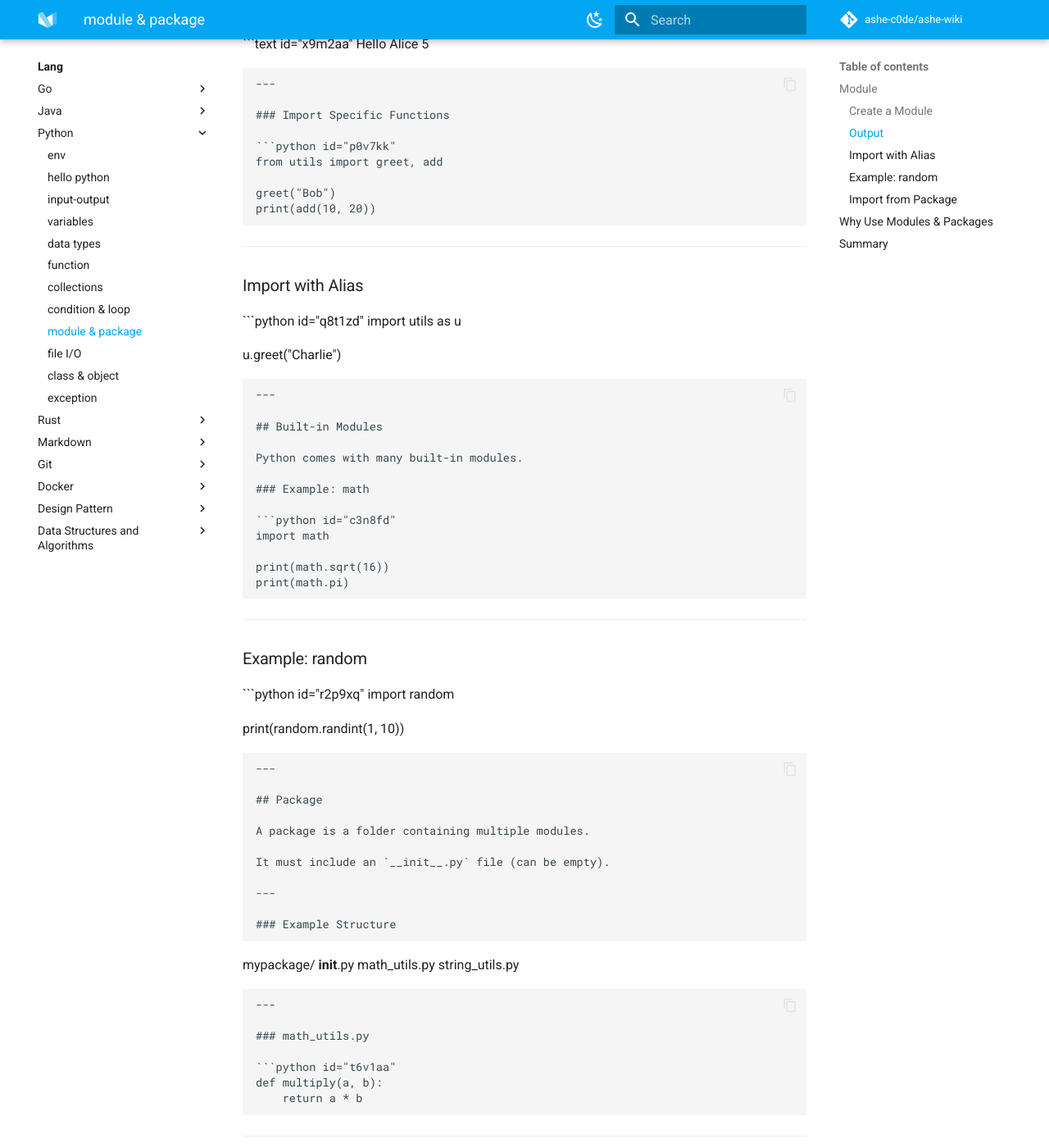
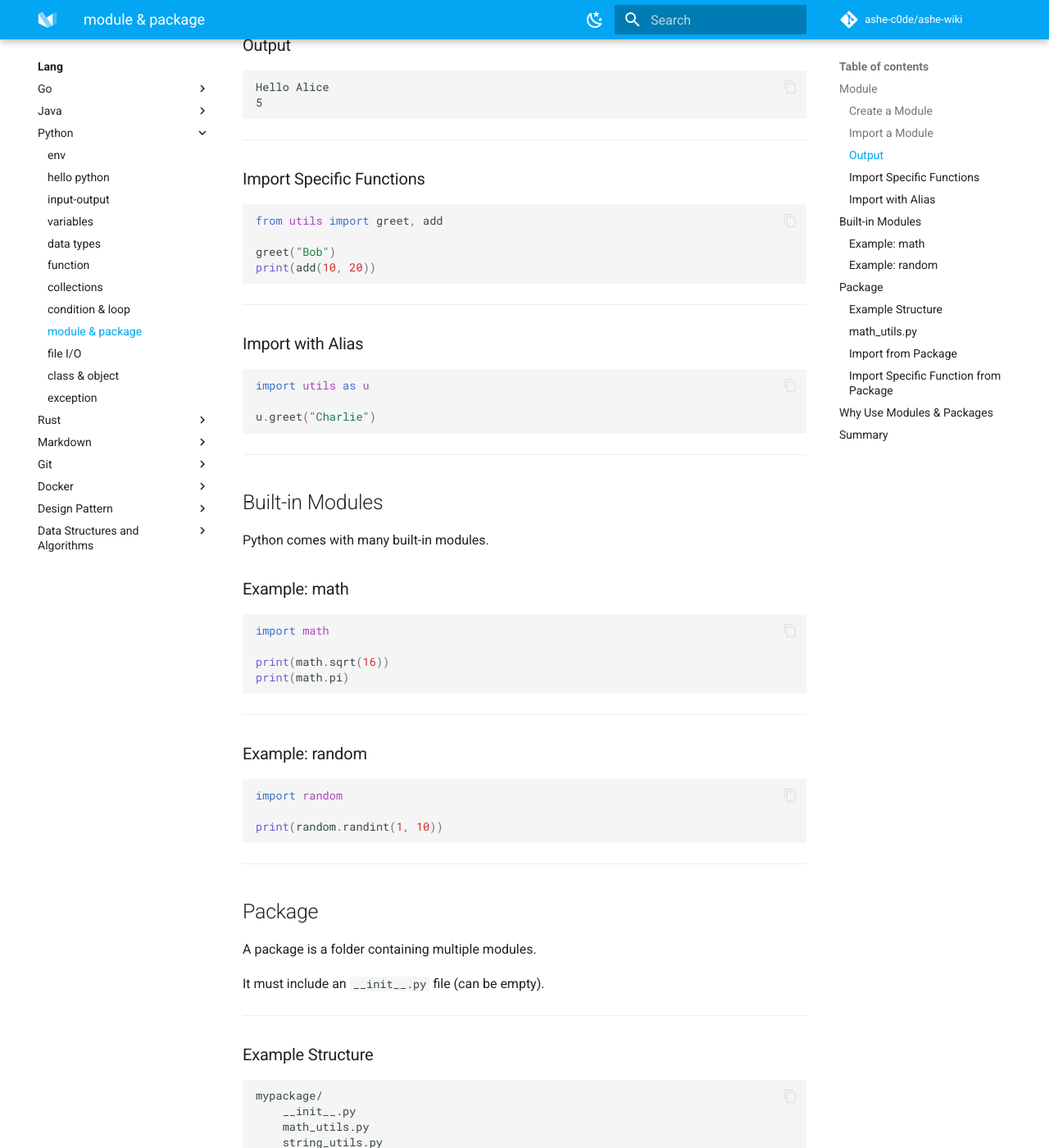
Before and after one commit to ashe-c0de/ashe-wiki, an MkDocs documentation site: the page built from docs/lang/python/module&package.md, in a window 1280 px wide and 1400 px high, scrolled down 932 px. Shown: the whole window at 82% size. Built offline with MkDocs 1.6.1 and Material for MkDocs 9.7.7, drawn with Linux system fonts in a browser that asks for light colours; comment, search, counter and statistics services are not loaded; old or Windows-style settings are respelled for this version of MkDocs; some of the changed text lies outside the part shown.

Commit message:
Update module&package.md

````diff
--- a/docs/lang/python/module&package.md
+++ b/docs/lang/python/module&package.md
@@ -14,7 +14,7 @@ A module is a single Python file (`.py`) that contains functions, variables, or
 
 **utils.py**
 
-```python id="m1k2p9"
+```python
 def greet(name):
     print(f"Hello {name}")
 
@@ -28,7 +28,7 @@ def add(a, b):
 
 **main.py**
 
-```python id="k8q2lm"
+```python
 import utils
 
 utils.greet("Alice")
@@ -37,7 +37,7 @@ print(utils.add(2, 3))
 
 ### Output
 
-```text id="x9m2aa"
+```text
 Hello Alice
 5
 ```
@@ -46,7 +46,7 @@ Hello Alice
 
 ### Import Specific Functions
 
-```python id="p0v7kk"
+```python
 from utils import greet, add
 
 greet("Bob")
@@ -57,7 +57,7 @@ print(add(10, 20))
 
 ### Import with Alias
 
-```python id="q8t1zd"
+```python
 import utils as u
 
 u.greet("Charlie")
@@ -71,7 +71,7 @@ Python comes with many built-in modules.
 
 ### Example: math
 
-```python id="c3n8fd"
+```python
 import math
 
 print(math.sqrt(16))
@@ -82,7 +82,7 @@ print(math.pi)
 
 ### Example: random
 
-```python id="r2p9xq"
+```python
 import random
 
 print(random.randint(1, 10))
@@ -111,7 +111,7 @@ mypackage/
 
 ### math_utils.py
 
-```python id="t6v1aa"
+```python
 def multiply(a, b):
     return a * b
 ```
@@ -120,7 +120,7 @@ def multiply(a, b):
 
 ### Import from Package
 
-```python id="u7k2bb"
+```python
 from mypackage import math_utils
 
 print(math_utils.multiply(3, 4))
@@ -130,7 +130,7 @@ print(math_utils.multiply(3, 4))
 
 ### Import Specific Function from Package
 
-```python id="v9n3cc"
+```python
 from mypackage.math_utils import multiply
 
 print(multiply(5, 6))
````
